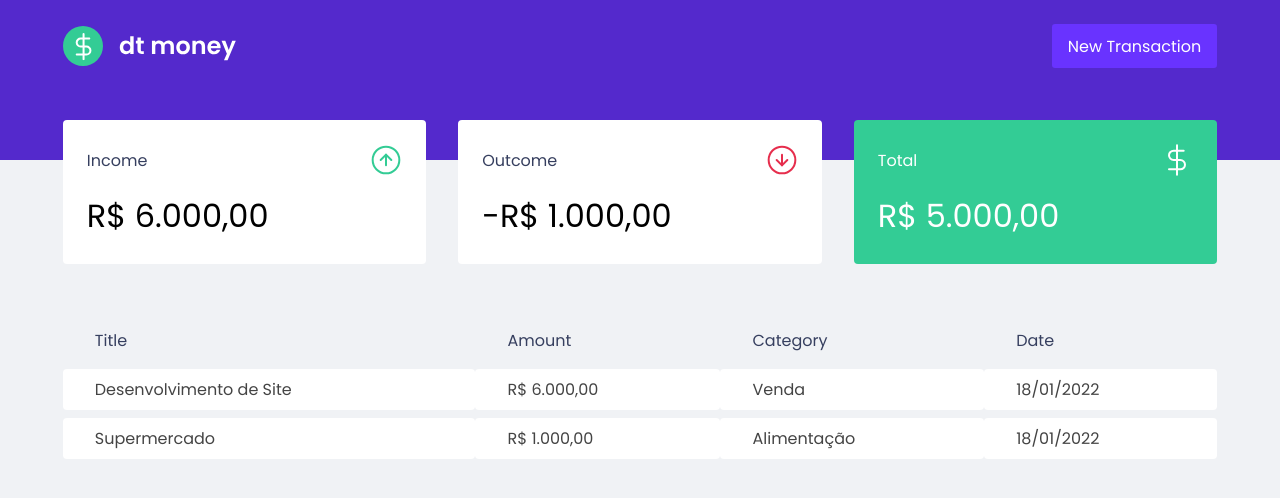
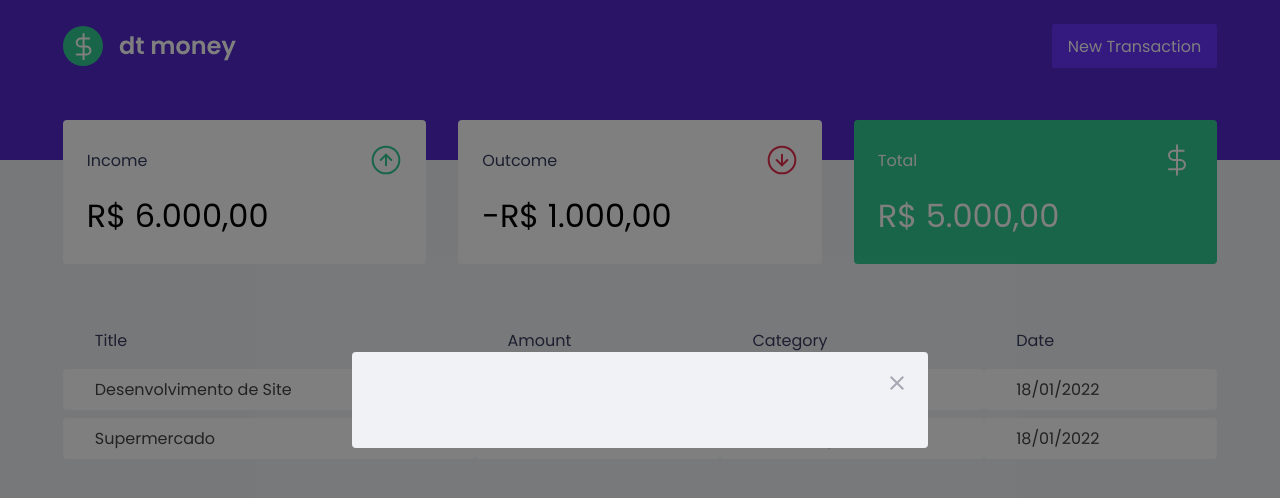
Before and after one commit to lipex360x/dtmoney, a React (Create React App) app in the folder frontend/: page / in a window 1280 px wide. Both pictures are taken after a click on the button "New Transaction". Shown: the top 498 px of the page. Built offline with nearby package versions, Linux system fonts and the light colour scheme.

Commit message:
modal style started

```diff
--- a/frontend/package.json
+++ b/frontend/package.json
@@ -15,6 +15,7 @@
     "polished": "^4.1.3",
     "react": "^17.0.2",
     "react-dom": "^17.0.2",
+    "react-modal": "^3.14.4",
     "react-scripts": "5.0.0",
     "styled-components": "^5.3.3",
     "typescript": "^4.4.2",
@@ -46,6 +47,7 @@
     ]
   },
   "devDependencies": {
+    "@types/react-modal": "^3.13.1",
     "@types/styled-components": "^5.1.20",
     "@typescript-eslint/eslint-plugin": "^5.10.0",
     "@typescript-eslint/parser": "^5.10.0",
--- a/frontend/src/App.tsx
+++ b/frontend/src/App.tsx
@@ -1,15 +1,31 @@
 /* eslint-disable react/react-in-jsx-scope */
+import { useState } from 'react'
 import { Header } from './components/Header'
+import { NewTransaction } from './components/NewTransaction'
 import { Summary } from './components/Summary'
 import { Transactions } from './components/Transactions'
 import { GlobalStyle } from './styles/global'
 
 function App () {
+  const [modalTransactionOpen, setModalTransactionOpen] = useState(false)
+
+  function handleOpenModal () {
+    setModalTransactionOpen(true)
+  }
+
+  function handleCloseModal () {
+    setModalTransactionOpen(false)
+  }
+
   return (
     <>
-      <Header />
+      <Header openModal={handleOpenModal}/>
       <Summary />
       <Transactions />
+      <NewTransaction
+        isOpen={modalTransactionOpen}
+        onRequestClose={handleCloseModal}
+      />
       <GlobalStyle />
     </>
   )
--- a/frontend/src/components/Header/index.tsx
+++ b/frontend/src/components/Header/index.tsx
@@ -2,12 +2,16 @@ import logoImg from '../../assets/logo.svg'
 
 import * as S from './styles'
 
-export function Header () {
+interface HeaderProps {
+  openModal: () => void
+}
+
+export function Header ({ openModal }: HeaderProps) {
   return (
     <S.Container>
       <S.Content>
         <img src={logoImg} alt="logo dt money" />
-        <button>New Transaction</button>
+        <button onClick={openModal}>New Transaction</button>
       </S.Content>
     </S.Container>
   )
--- /dev/null
+++ b/frontend/src/components/NewTransaction/index.tsx
@@ -0,0 +1,23 @@
+// import * as S from './styles'
+import Modal from 'react-modal'
+import closeImg from '../../assets/close.svg'
+
+interface NewTransactionProps {
+  isOpen: boolean
+  onRequestClose: () => void
+}
+
+export function NewTransaction ({ isOpen, onRequestClose }:NewTransactionProps) {
+  return (
+    <Modal
+      className='modal-content'
+      overlayClassName='modal-overlay'
+      closeTimeoutMS={500}
+      isOpen={isOpen}
+    >
+      <button className='btn-modal-close' onClick={onRequestClose}>
+        <img src={closeImg} alt="" />
+      </button>
+    </Modal>
+  )
+}
--- /dev/null
+++ b/frontend/src/components/NewTransaction/styles.ts
@@ -0,0 +1,5 @@
+import styled from 'styled-components'
+
+export const Container = styled.section`
+
+`
--- a/frontend/src/styles/global.ts
+++ b/frontend/src/styles/global.ts
@@ -60,7 +60,9 @@ export const GlobalStyle = createGlobalStyle`
 
   /* END RESET */
 
-  .react-modal-overlay{
+
+  /* MODAL */
+  .modal-overlay{
     background: rgba(0,0,0,0.5);
 
     position: fixed;
@@ -74,7 +76,7 @@ export const GlobalStyle = createGlobalStyle`
     justify-content: center;
   }
 
-  .react-modal-content {
+  .modal-content {
     position: relative;
 
     width: 100%;
@@ -86,7 +88,7 @@ export const GlobalStyle = createGlobalStyle`
     border-radius: 0.25rem;
   }
 
-  .react-modal-close {
+  .btn-modal-close {
     position: absolute;
     right: 1.5rem;
     top: 1.5rem;
@@ -98,4 +100,17 @@ export const GlobalStyle = createGlobalStyle`
     }
   }
 
+  .ReactModal__Overlay {
+    opacity: 0;
+    transition: opacity 0.3s ease-in-out;
+  }
+
+  .ReactModal__Overlay--after-open {
+    opacity: 1;
+  }
+
+  .ReactModal__Overlay--before-close {
+    opacity: 0;
+  }
+
 `
```
Also changed, not shown: frontend/.eslintrc.json, 1 other file (tests, documents, lock files or other folders).
